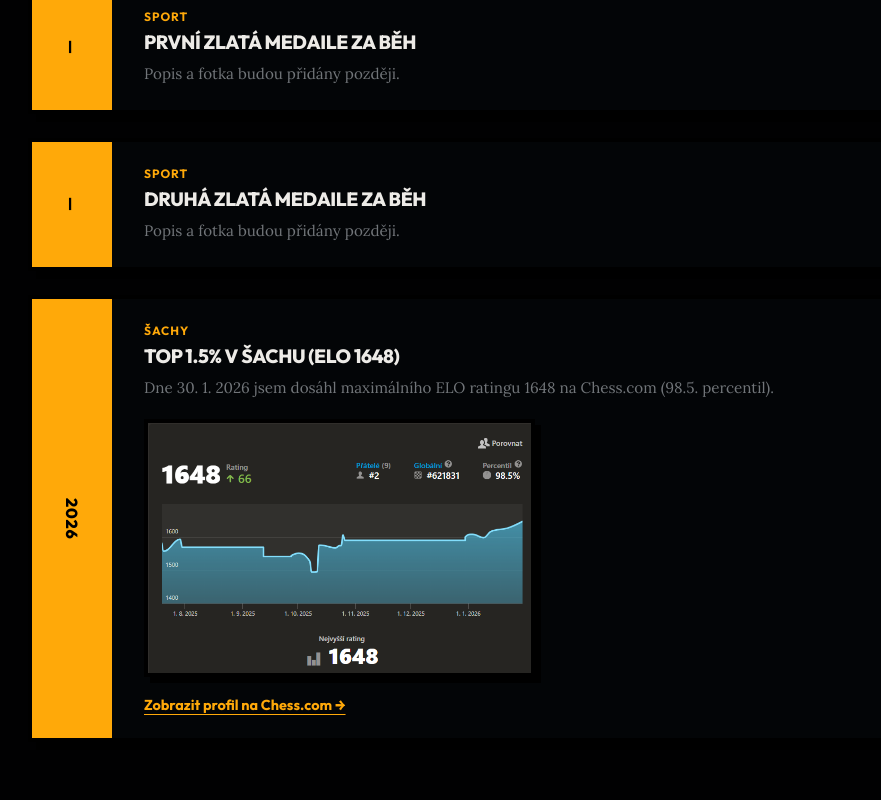
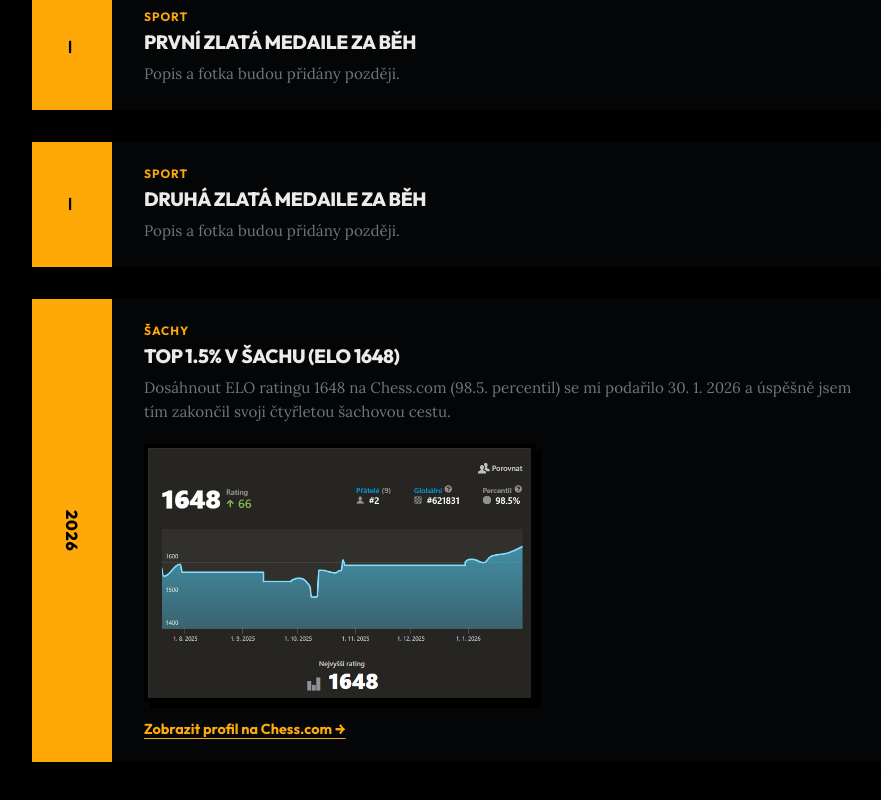
Before and after one commit to MonsterMarian/Portfolio, a React (Vite) app: page /uspechy in a window 1280 px wide. Shown: the part 807-1607 px from the top of the page, without its empty margins (172-1053 px from the left). Built offline with nearby package versions, Linux system fonts and the light colour scheme.

Commit message:
docs: update chess achievement description with four-year journey detail

```diff
--- a/src/pages/UspechyPage.jsx
+++ b/src/pages/UspechyPage.jsx
@@ -33,7 +33,7 @@ function UspechyPage() {
     {
       rok: '2026',
       nazev: 'Top 1.5% v šachu (Elo 1648)',
-      popis: 'Dne 30. 1. 2026 jsem dosáhl maximálního ELO ratingu 1648 na Chess.com (98.5. percentil).',
+      popis: 'Dosáhnout ELO ratingu 1648 na Chess.com (98.5. percentil) se mi podařilo 30. 1. 2026 a úspěšně jsem tím zakončil svoji čtyřletou šachovou cestu.',
       tag: 'Šachy',
       link: 'https://www.chess.com/member/mar1anmoon',
       image: '/images/chess-rating.png'
```
